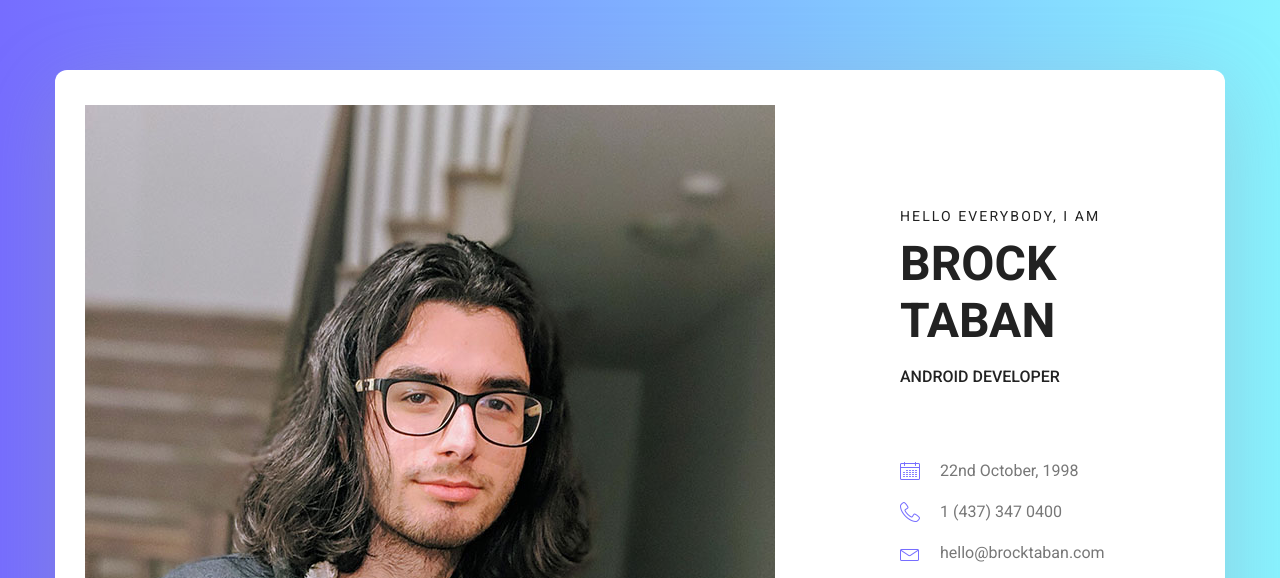
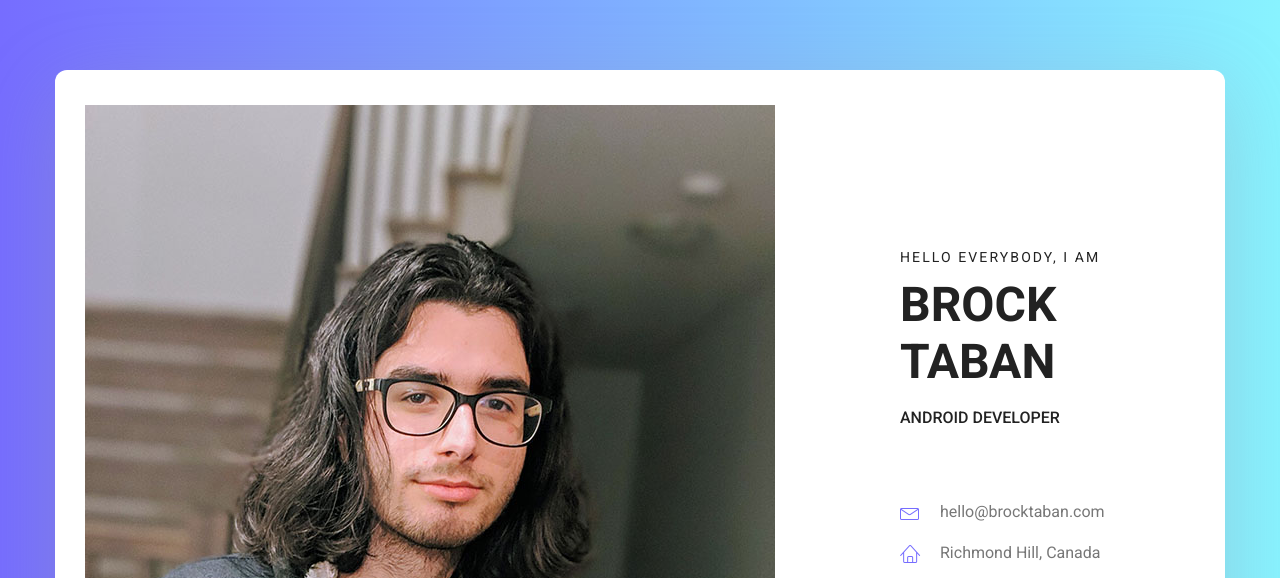
Before and after one commit to buraktabn/website, a website: page index.html in a window 1280 px wide. Shown: the top 578 px of the page. Drawn offline with Linux system fonts and the light colour scheme.

Commit message:
Updated Contact Info

```diff
--- a/index.html
+++ b/index.html
@@ -45,8 +45,6 @@
                   <br><br>
 									<!-- <p>You will begin to realise why this exercise is called the Dickens Pattern (with reference to the ghost showing Scrooge some different futures)</p> -->
 									<ul class="list basic_info">
-										<li><a><i class="lnr lnr-calendar-full"></i> 22nd October, 1998</a></li>
-										<li><a href="tel:14373470400"><i class="lnr lnr-phone-handset"></i> 1 (437) 347 0400</a></li>
 										<li><a href="mailto:hello@brocktaban.com"><i class="lnr lnr-envelope"></i> hello@brocktaban.com</a></li>
 										<li><a><i class="lnr lnr-home"></i> Richmond Hill, Canada</a></li>
 									</ul>
```
Also changed, not shown: 2 other files.
